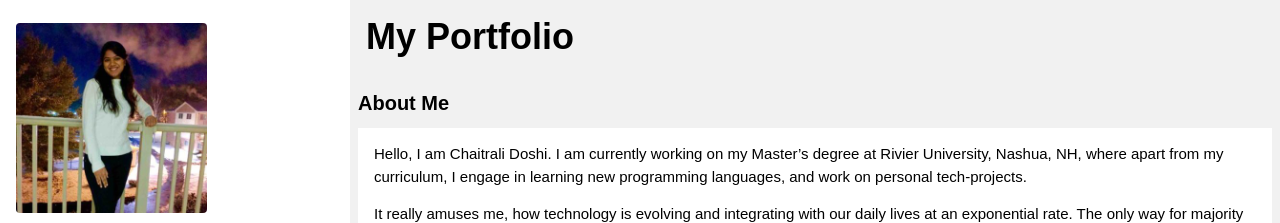
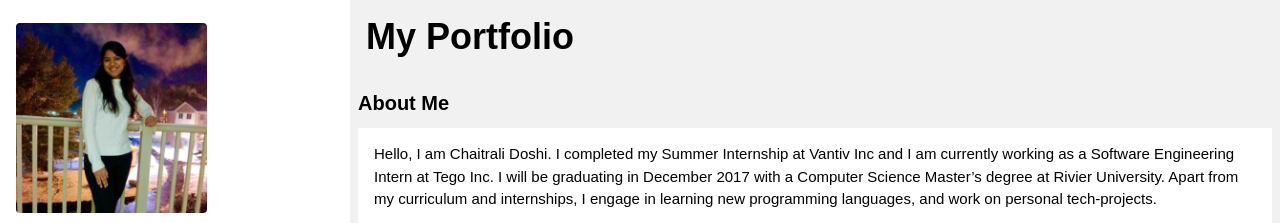
Before and after one commit to chaitralidoshi/chaitralidoshi.github.io, a plain HTML site: page index.html in a window 1280 px wide. Shown: the top 223 px of the page. Drawn offline with Linux system fonts and the light colour scheme; a web font is replaced by a local one.

Commit message:
updated index.html

```diff
--- a/index.html
+++ b/index.html
@@ -158,8 +158,7 @@
         <div class="w3-container w3-padding-small" id="about">
             <h4><b>About Me</b></h4>
             <div class="w3-container w3-white">
-                <p>Hello, I am Chaitrali Doshi. I am currently working on my Master’s degree at Rivier University, Nashua, NH, where apart from my curriculum, I engage in learning new programming languages,
-                 and work on personal tech-projects. </p>
+                <p>Hello, I am Chaitrali Doshi. I completed my Summer Internship at Vantiv Inc and I am currently working as a Software Engineering Intern at Tego Inc. I will be graduating in December 2017 with a Computer Science Master’s degree at Rivier University. Apart from my curriculum and internships, I engage in learning new programming languages, and work on personal tech-projects. </p>
                 <p>It really amuses me, how technology is evolving and integrating with our daily lives at an exponential rate. The only way for majority of people to experience this is through a User Interface.
                 With the help of my drive and skills I want to be someone who plays a part in this rather than being a mere spectator.</p>
             </div>
```
